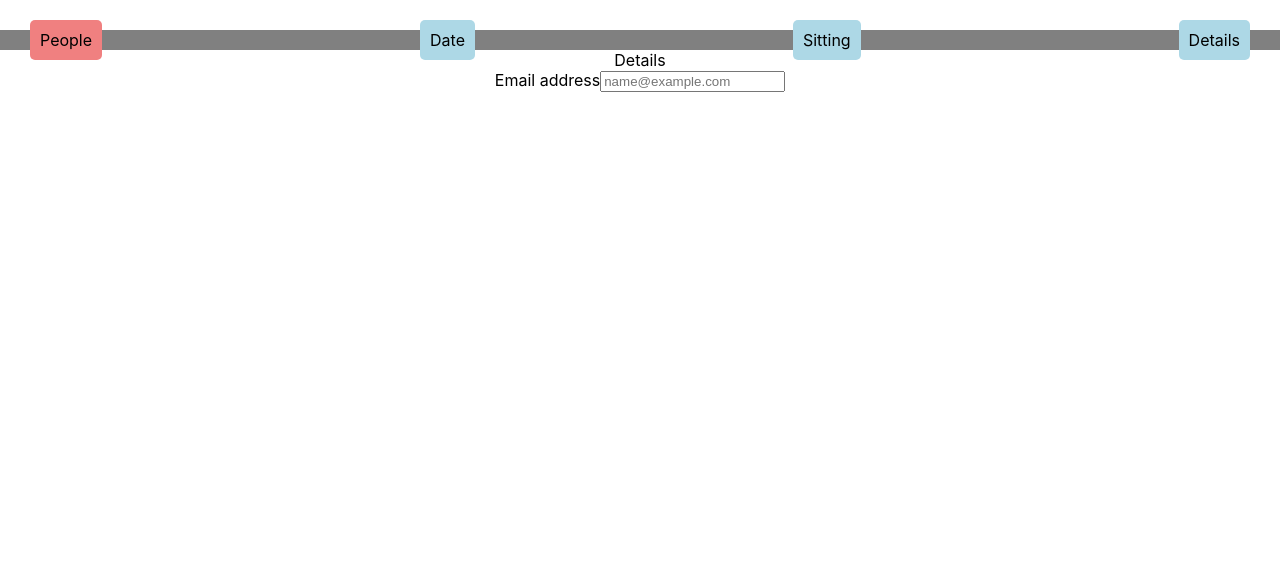
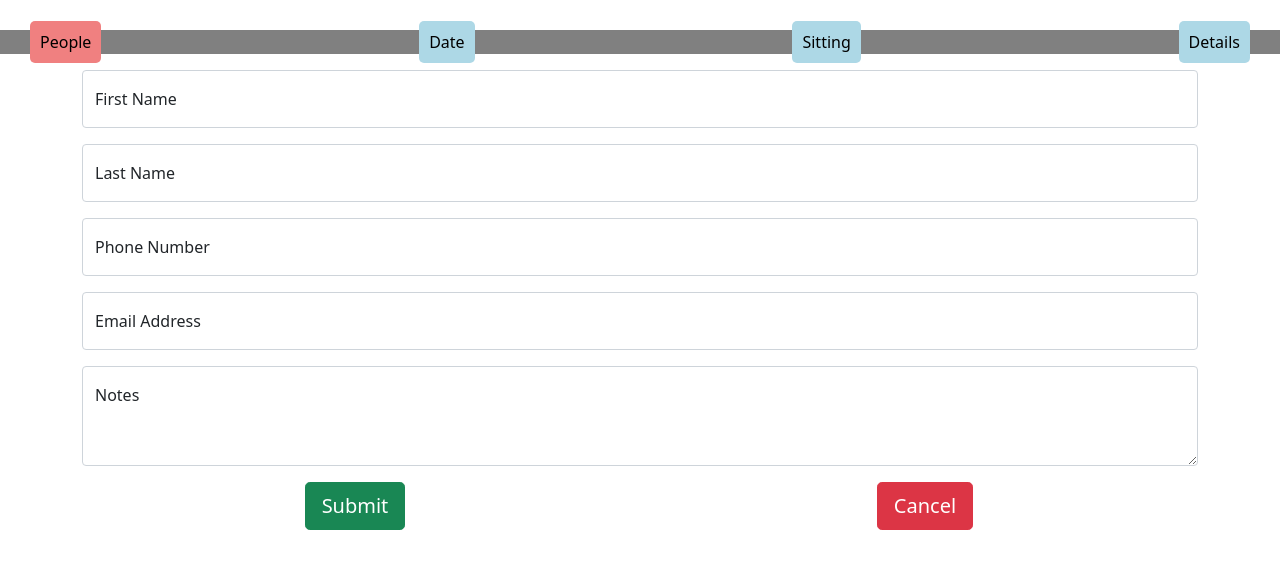
Before and after one commit to Josh8011/reservation, a React (Create React App) app: page /Details in a window 1280 px wide. Shown: the top 568 px of the page. Built offline with nearby package versions, Linux system fonts and the light colour scheme; no server answers.

Commit message:
Added detials fixed some date

```diff
--- a/package.json
+++ b/package.json
@@ -6,6 +6,7 @@
     "@testing-library/jest-dom": "^5.16.4",
     "@testing-library/react": "^13.1.1",
     "@testing-library/user-event": "^13.5.0",
+    "bootstrap": "^5.1.3",
     "react": "^18.1.0",
     "react-bootstrap": "^2.3.0",
     "react-dom": "^18.1.0",
--- a/src/App.js
+++ b/src/App.js
@@ -3,7 +3,6 @@ import './App.css';
 import {Router} from './navigation'
 import {Header} from './Components'
 import { fetchApi } from './Services'
-import { Button } from 'react-bootstrap';
 
 function App() {
 
--- a/src/Components/Css/MonthSelectBtn.css
+++ b/src/Components/Css/MonthSelectBtn.css
@@ -4,7 +4,7 @@
     margin:5px;
     border-radius: 5px;
     width:100px;
-    height:20px;
+    height:40px;
 
 }
 
@@ -14,5 +14,5 @@
     margin:5px;
     border-radius: 5px;
     width:100px;
-    height:20px;
+    height:40px;
 }
--- a/src/index.js
+++ b/src/index.js
@@ -4,6 +4,7 @@ import './index.css';
 import App from './App';
 import reportWebVitals from './reportWebVitals';
 import {BrowserRouter} from 'react-router-dom';
+import 'bootstrap/dist/css/bootstrap.min.css';
 
 const root = ReactDOM.createRoot(document.getElementById('root'));
 root.render(
--- a/src/pages/DatePage.js
+++ b/src/pages/DatePage.js
@@ -1,4 +1,4 @@
-import React, { useState } from 'react';
+import React, { useState, useEffect } from 'react';
 import { MonthSelectBtn , DateSelectionContainer} from '../Components';
 import "./Css/DatePage.css"
 
@@ -13,8 +13,8 @@ export function DatePage(props){
     var monthBtns = CreateMonthBtns(6,currentDate, ChangeSelectedMonth);
     currentDate = new Date();
     // do we want this to defaul to the current month or do we want it to be selected.
-    const [selectedMonth, setSelectedMonth] = useState(currentDate.getMonth()+1);
-    const [selectedMonthDates, setSelectedMonthDates] = useState("No Seleted Date Info");
+    const [selectedMonth, setSelectedMonth] = useState(currentDate.getMonth());
+    const [selectedMonthDates, setSelectedMonthDates] = useState([]);
     //if Data
     //Manage Data
     if(Sittings[0]){
@@ -29,6 +29,27 @@ export function DatePage(props){
         // console.log(sittingsByMonth)
         // console.log(distinctDayByMonth)
     }
+
+    useEffect(()=>{
+        if(Sittings[0]){
+            let isDays = false;
+            for(let i=0; i< distinctMonths.length; i++)
+            {
+                if(selectedMonth == distinctMonths[i])
+                {
+                    setSelectedMonthDates(distinctDayByMonth[i])
+                    isDays = true;
+                }
+            }
+            if(!isDays)
+            {
+                setSelectedMonthDates(null)
+            }
+        }
+    },[selectedMonth])
+
+
+
 
     function ChangeSelectedMonth(MonthToBeSelected)
     {
@@ -54,7 +75,7 @@ function CreateMonthBtns(NumberOfBtns, currentDate, setSelectedMonth){
     {
         MonthBtns.push(
             <MonthSelectBtn key={i}
-             SelectedMonthNumber={currentDate.getMonth() + 1}
+             SelectedMonthNumber={currentDate.getMonth() }
              Month={currentDate.toLocaleString('default', { month: 'long' })}
              SetSelectedMonth={setSelectedMonth}
              />)
--- a/src/pages/Details.js
+++ b/src/pages/Details.js
@@ -1,20 +1,66 @@
 import React from 'react';
-import {Form} from 'react-bootstrap';
+import { Row, Form, Container, Col, FloatingLabel, Button } from 'react-bootstrap';
+
 export function Details(props){
+    return(
+        <Container>
+            <Row>
+                <Col sm={12}>
+                    <Form action="https://localhost:7271/api/reservations">
+                        <FloatingLabel
+                            controlId="floatingInput"
+                            label="First Name"
+                            className="my-3">
+                            <Form.Control type="text" placeholder="John" />
+                        </FloatingLabel>
 
+                        <FloatingLabel
+                            controlId="floatingInput"
+                            label="Last Name"
+                            className="mb-3">
+                            <Form.Control type="text" placeholder="Smith" />
+                        </FloatingLabel>
 
+                        <FloatingLabel
+                            controlId="floatingInput"
+                            label="Phone Number"
+                            className="mb-3">
+                            <Form.Control type="text" placeholder="04123456" />
+                        </FloatingLabel>
 
-    return(
-        <div>
-            Details
+                        <FloatingLabel
+                            controlId="floatingInput"
+                            label="Email Address"
+                            className="mb-3">
+                            <Form.Control type="email" placeholder="name@example.com" />
+                        </FloatingLabel>
 
+                        <FloatingLabel
+                            controlId="floatingInput"
+                            label="Notes"
+                            className="mb-3">
+                            <Form.Control
+                                as="textarea"
+                                style={{ height: '100px' }}
+                                placeholder="E.g., One high chair please."
+                            />
+                        </FloatingLabel>
 
-            <Form>
-                <Form.Group className="mb-3" controlId="exampleForm.ControlInput1">
-                <Form.Label>Email address</Form.Label>
-                <Form.Control type="email" placeholder="name@example.com" />
-                </Form.Group>
-            </Form>
-        </div>
+                        <Row>
+                            <Col>
+                                <Button variant="success" type="submit" size="lg">
+                                    Submit
+                                </Button>
+                            </Col>
+                            <Col>
+                                <Button variant="danger" size="lg">
+                                    Cancel
+                                </Button>
+                            </Col>
+                        </Row>
+                    </Form>
+                </Col>
+            </Row>
+        </Container>
     );
 }
```
Also changed, not shown: 2 other files (tests, documents, lock files or other folders).
